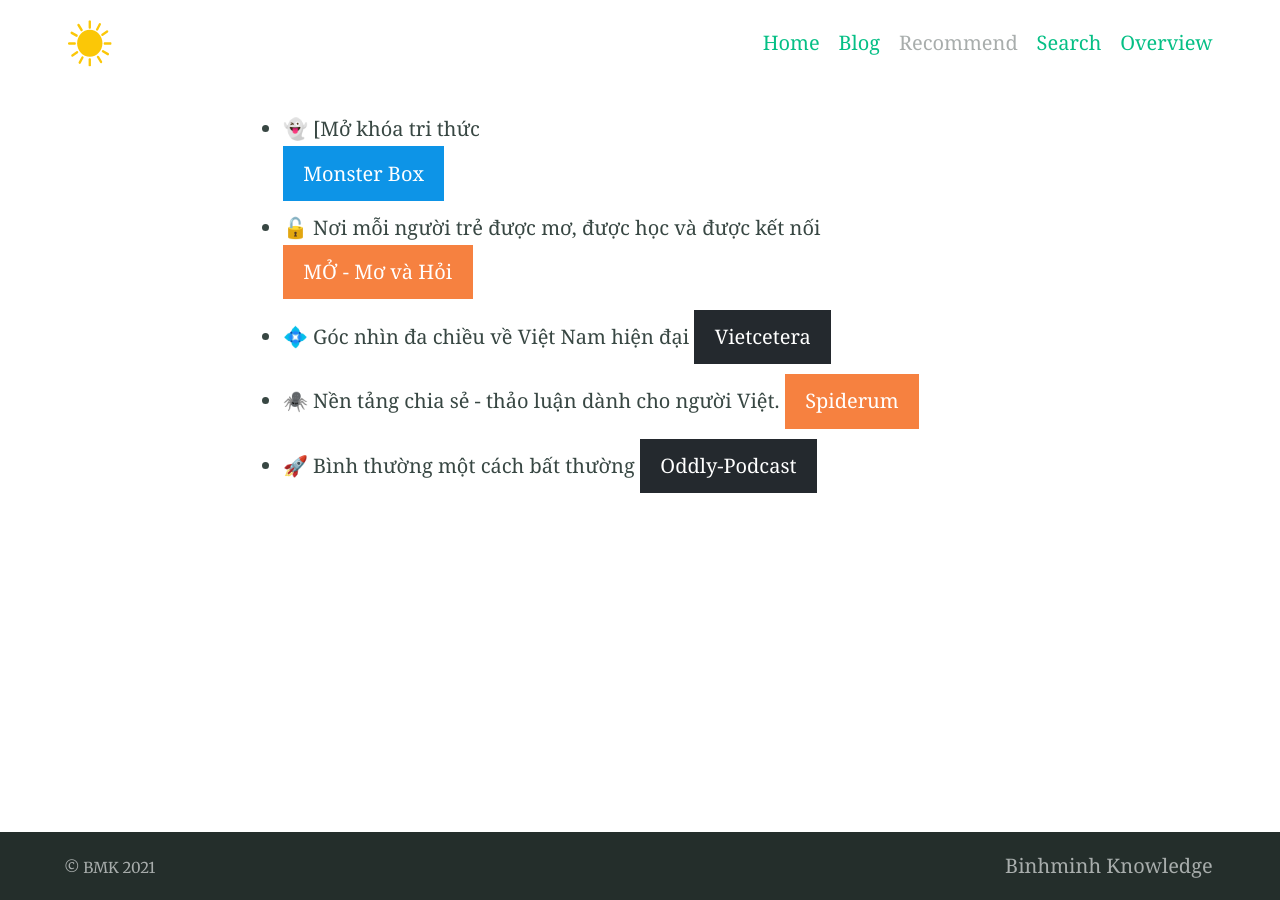
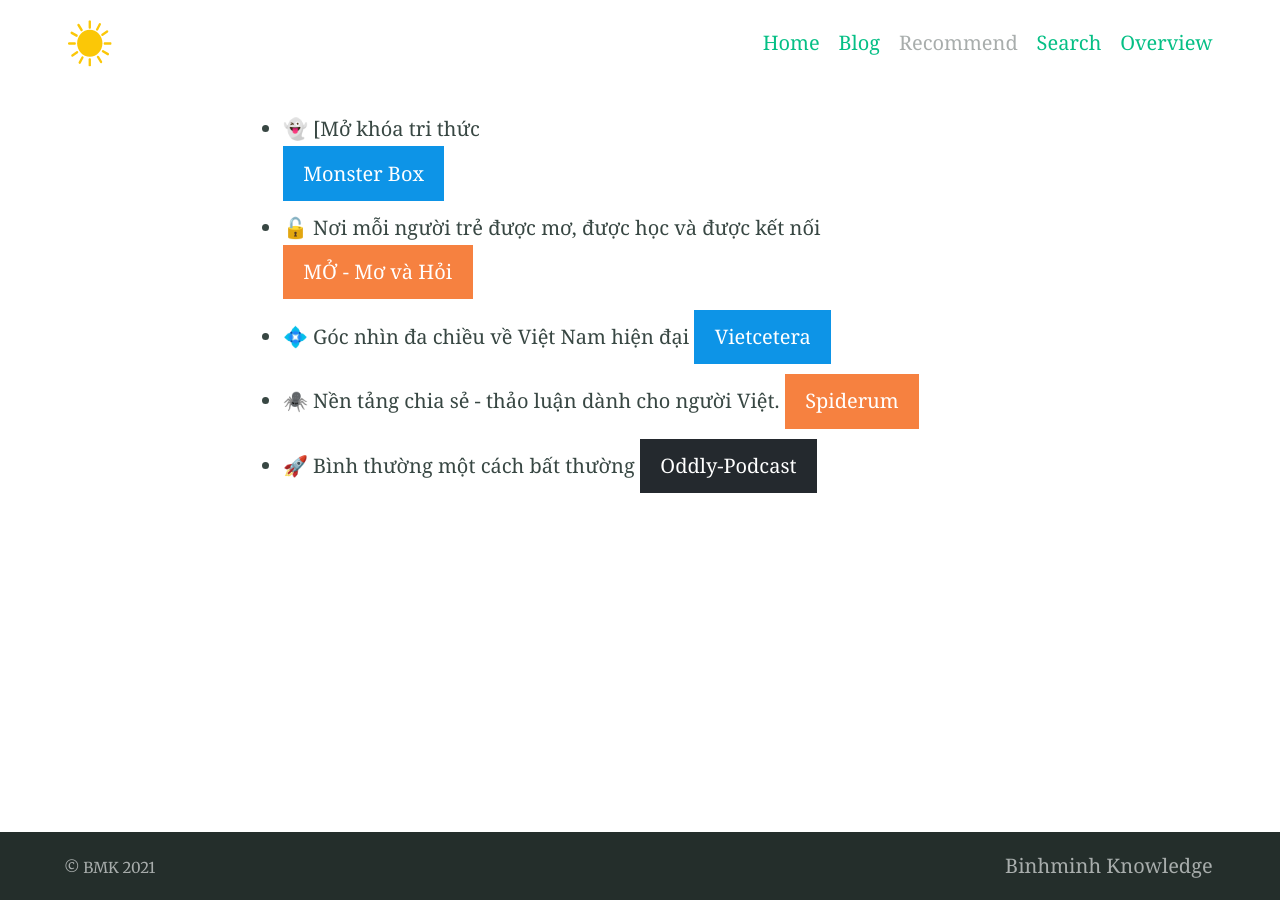
Before and after one commit to 8trien/1, a Jekyll site: the page built from elements.md, in a window 1280 px wide. Built offline with Jekyll 4.4.1, drawn with Linux system fonts in a browser that asks for light colours; our own code applies the rules of GitHub Pages for plain Markdown files.

Commit message:
Update elements.md

```diff
--- a/elements.md
+++ b/elements.md
@@ -5,7 +5,7 @@
 - 🔓 Nơi mỗi người trẻ được mơ, được học và được kết nối
  {% include button.html text="MỞ - Mơ và Hỏi" link="https://movahoi.wordpress.com//" color="#f68140" %}
 - 💠 Góc nhìn đa chiều về Việt Nam hiện đại
-  {% include button.html text="Vietcetera" link="https://www.vietcetera.com/" color="#24292e" %}
+  {% include button.html text="Vietcetera" link="https://www.vietcetera.com/" color="#0d94e7" %}
 - 🕷️ Nền tảng chia sẻ - thảo luận dành cho người Việt.
   {% include button.html text="Spiderum" link="https://spiderum.com" color="#f68140" %}
 - 🚀 Bình thường một cách bất thường
```
